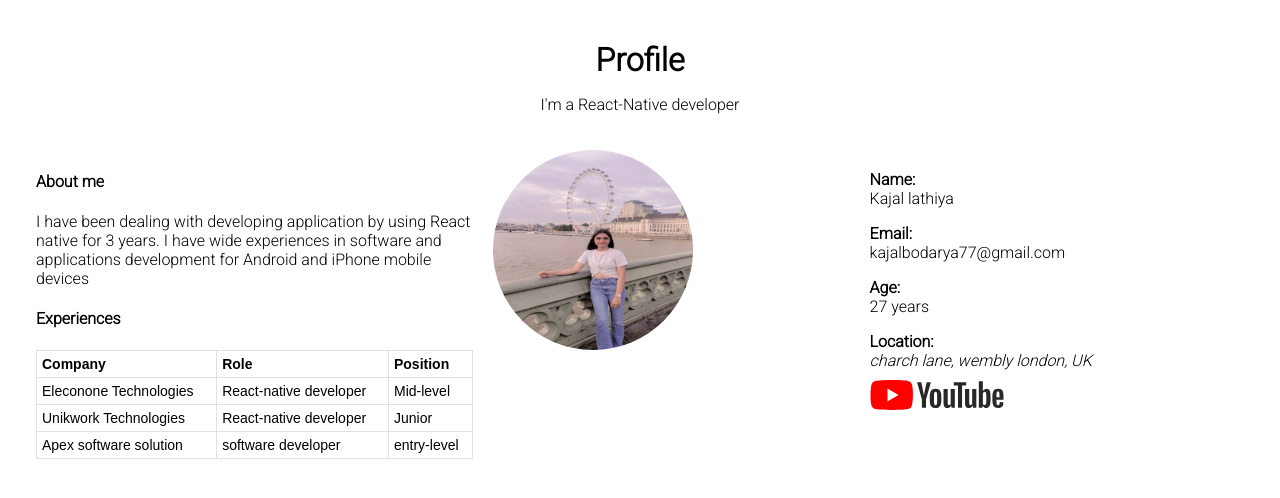
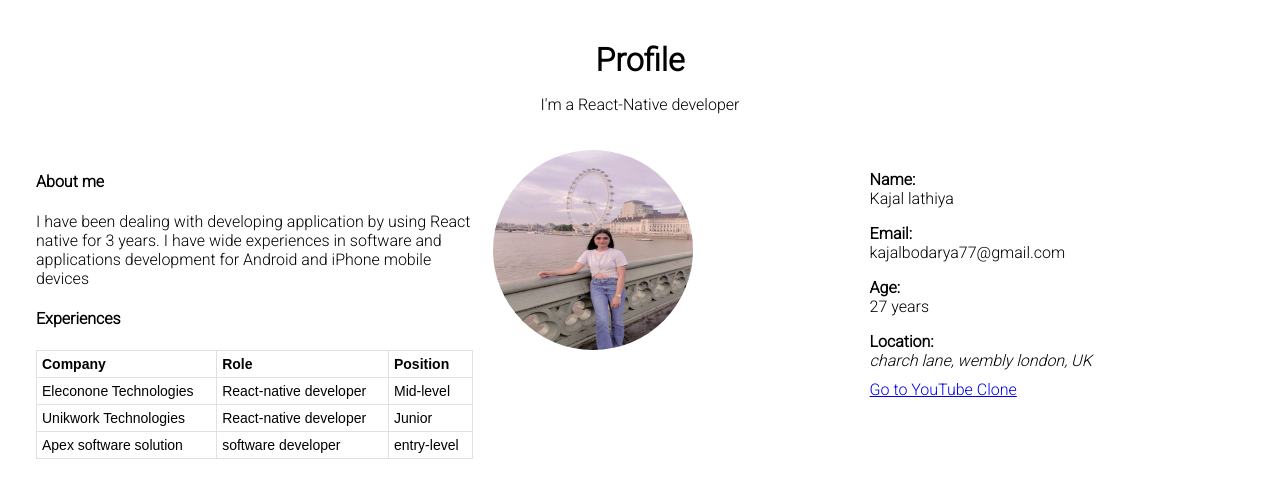
Before and after one commit to Kajal-lathiya/mywebsite, a website: page Screens/index.html in a window 1280 px wide. Drawn offline with Linux system fonts and the light colour scheme.

Commit message:
add youtub link in profile screen

```diff
--- a/Screens/index.html
+++ b/Screens/index.html
@@ -54,8 +54,9 @@
             <p class="paddingMarginTop0">27 years</p>
             <h4 class="MarginPadding0">Location:</h4>
             <address class="paddingMarginTop0 marginB10">charch lane, wembly london, UK</address>
-            <a class="active" href="./youtubeCard/youtubeCard.html"><img class="logo" src="./assets/yt-logo.svg"
-                    alt="youtube-icon" /></a>
+            <a class="active" href="./youtubeCard/youtubeCard.html">
+                Go to YouTube Clone
+            </a>
 
         </nav>
         <div>
```
